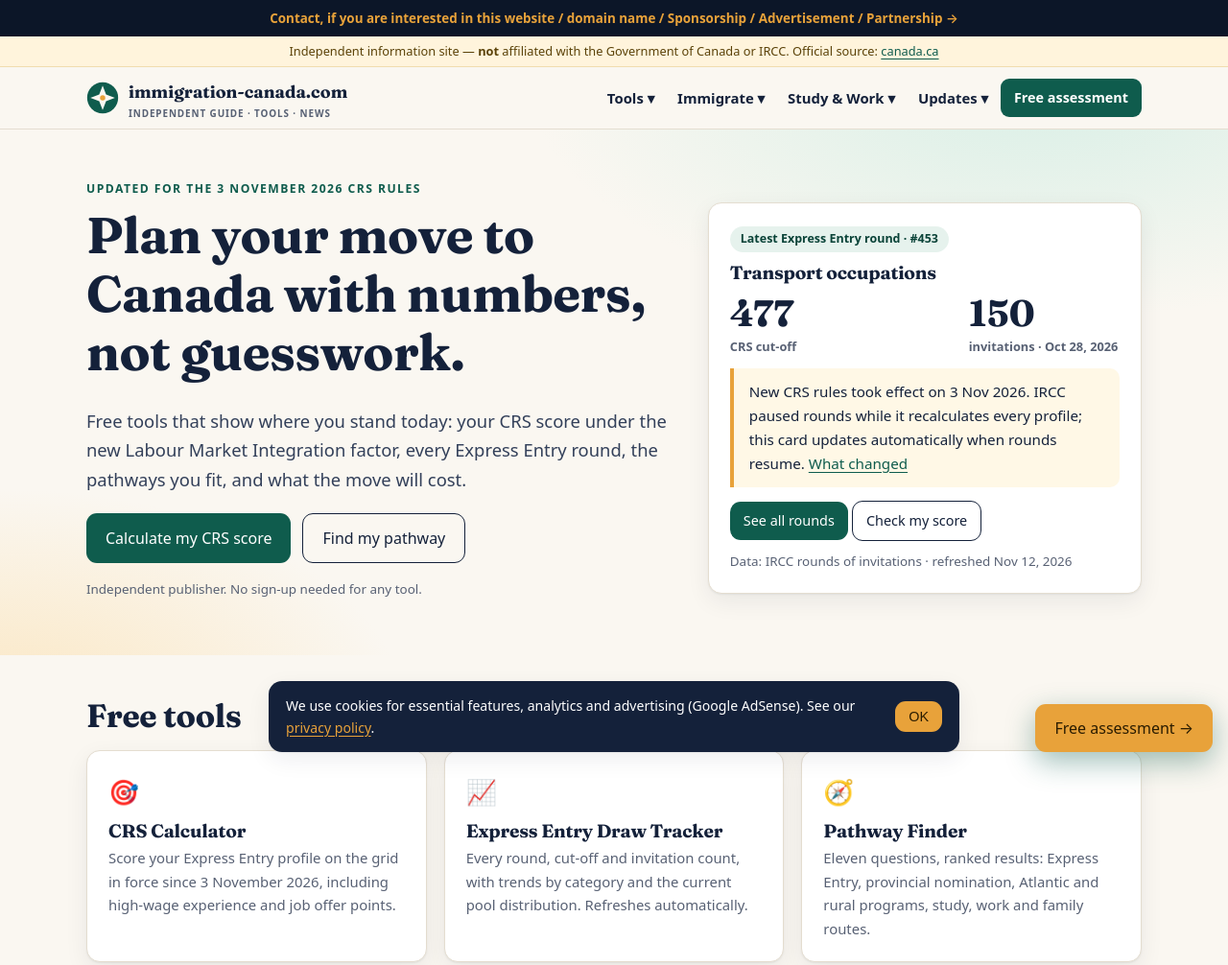
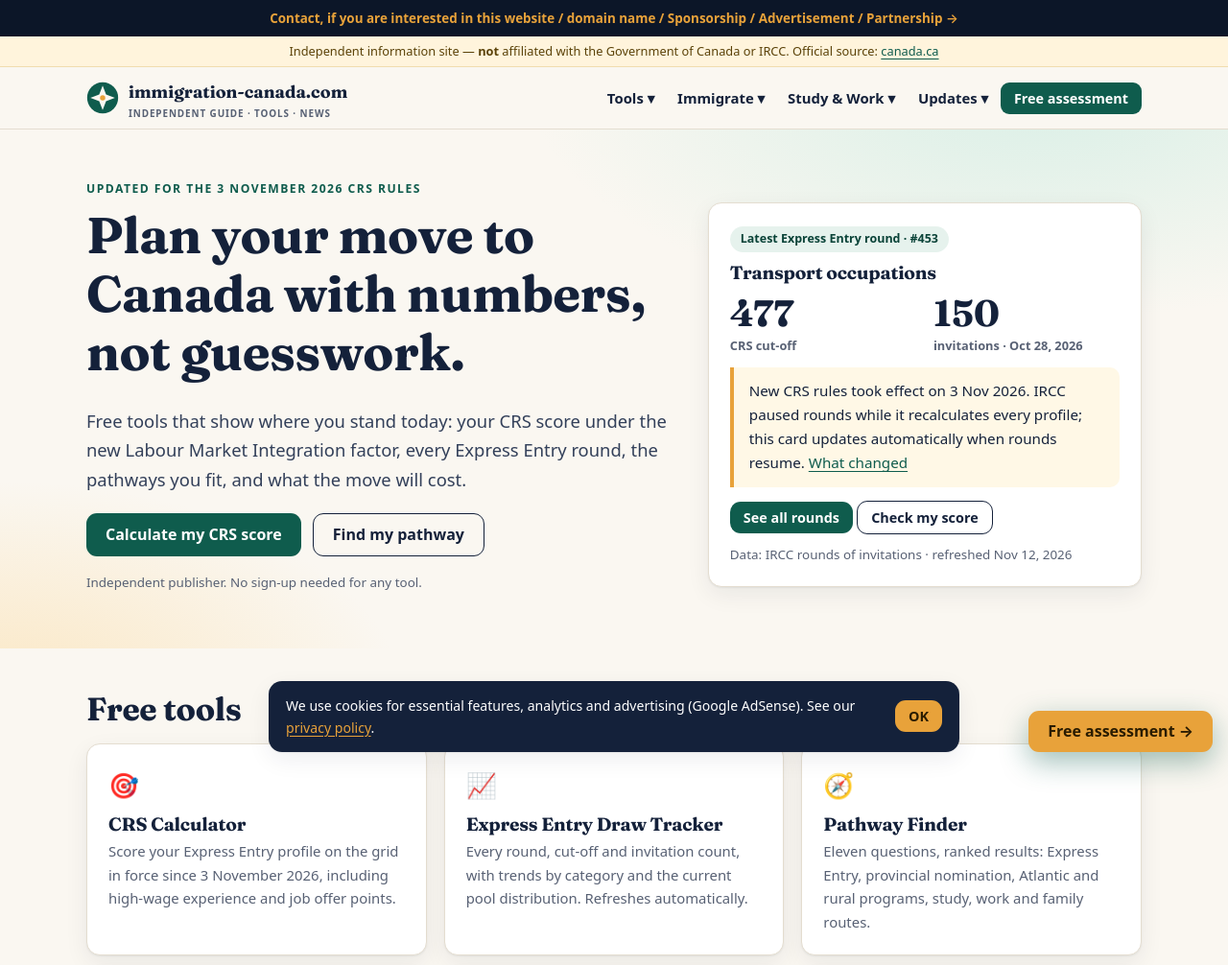
Before and after one commit to WEBWORKSA1/immigration-canada-com, a plain HTML site: page index.html in a window 1280 px wide. Shown: the top 1006 px of the page at 96% size. Drawn offline with Linux system fonts and the light colour scheme.

Commit message:
Fix nested hero grid and button typography

```diff
--- a/assets/fixes.css
+++ b/assets/fixes.css
@@ -1,4 +1,8 @@
 /* Overrides loaded after site.css */
+.btn{font-family:inherit;font-size:1rem;font-weight:700;line-height:1.2}
+.btn.sm{font-size:.9rem}
 .nav li>a.btn{background:var(--spruce);color:#fff;padding:8px 14px}
 .nav li>a.btn:hover{background:var(--spruce-d)}
+.hero .grid .grid{grid-template-columns:repeat(2,1fr);gap:18px;align-items:stretch}
 @media(max-width:920px){.nav ul{max-height:calc(100vh - 150px);overflow:auto}.nav li>a.btn{text-align:center;margin-top:8px}}
+@media(max-width:600px){.hero .grid .grid{grid-template-columns:1fr}}
```
